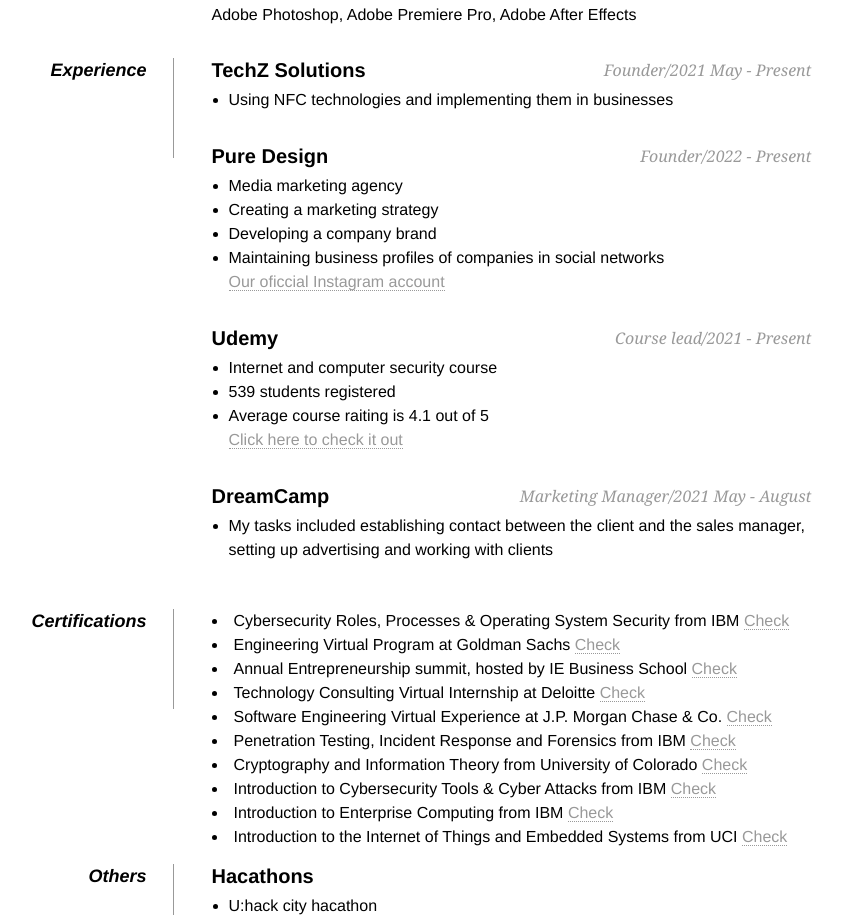
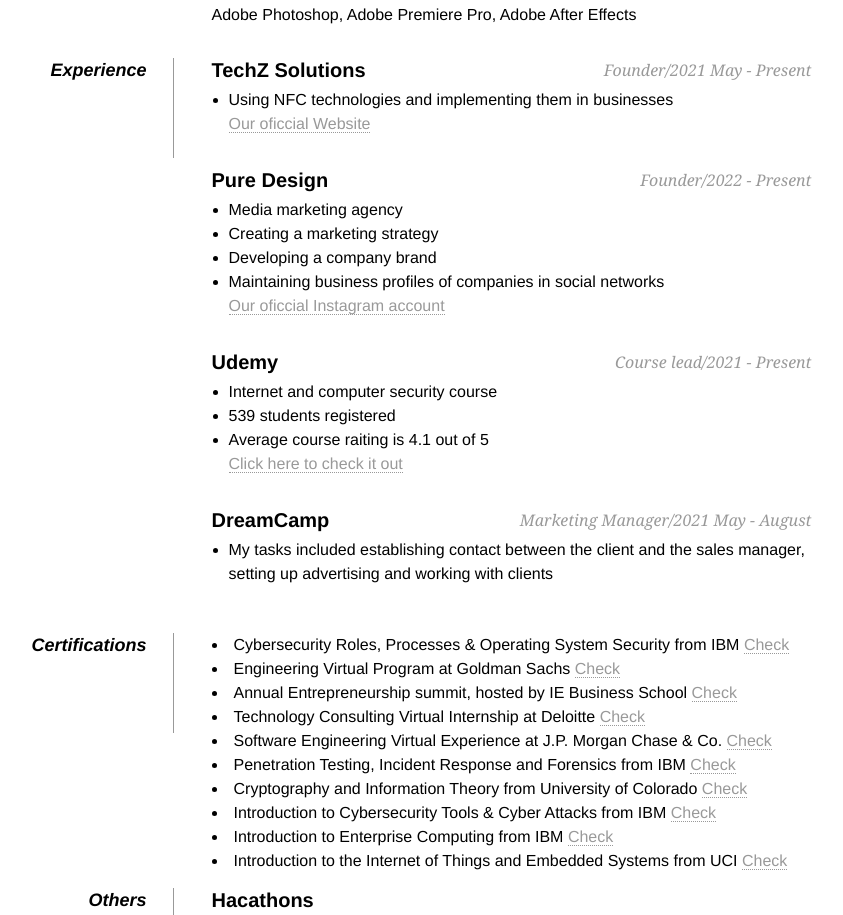
Before and after one commit to wondersabyr/wondersabyr.github.io, a plain HTML site: page index.html in a window 1280 px wide. Shown: the part 1071-1986 px from the top of the page, without its empty margins (236-1079 px from the left). Drawn offline with Linux system fonts and the light colour scheme.

Commit message:
Update index.html

```diff
--- a/index.html
+++ b/index.html
@@ -5,7 +5,7 @@
 <head>
      <meta http-equiv="Content-Type" content="text/html; charset=utf-8"/>
 
-     <title>Gazizbek's profile</title>
+     <title>Gazizbek NFC</title>
 	 <base target="_blank">
 	  <link rel="shortcut icon" href="images/favicon.ico" type="image/x-icon">
     <style>
@@ -124,6 +124,7 @@
                 <h2>TechZ Solutions<span>Founder/2021 May - Present</span></h2>
                 <ul>
                     <li>Using NFC technologies and implementing them in businesses</li>
+                    <a href="https://www.instagram.com/puredesignerworld/">Our oficcial Website</a>
                 </ul>
 
                 <h2>Pure Design<span>Founder/2022 - Present</span></h2>
```
